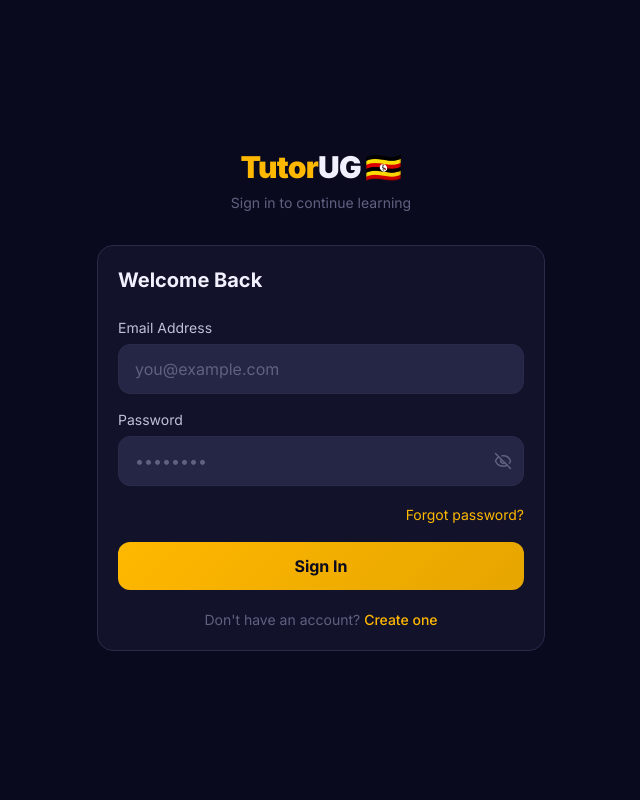
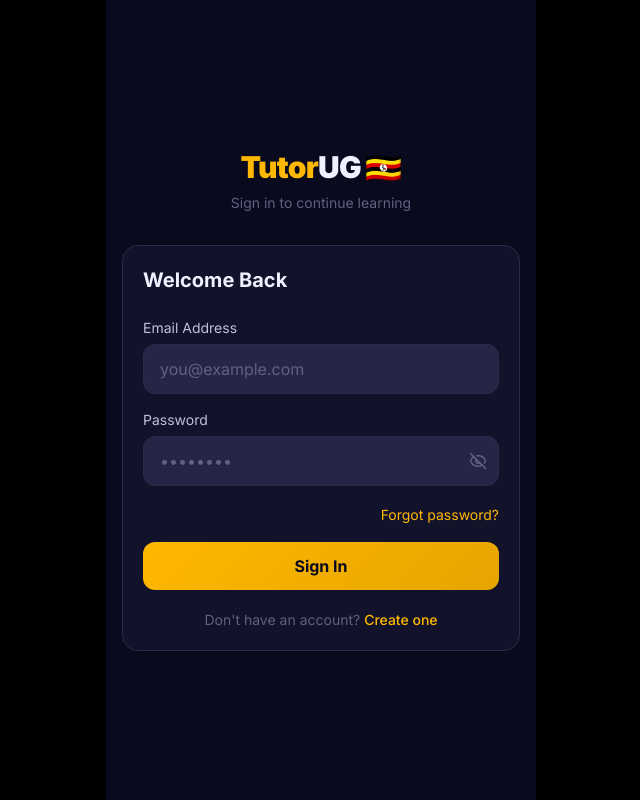
Before and after one commit to OPOKA-ERIC/TUTOR-UG, a React (Vite) app in the folder web/: page /login in a window 1280 px wide. Both pictures are taken after a click on the button 822 px from the left and 461 px from the top of the page. Shown: the whole page, without its empty margins (319-959 px from the left). Built offline with nearby package versions, Linux system fonts and the light colour scheme.

Commit message:
fix: constrain web app to mobile width like Android app

```diff
--- a/web/src/App.tsx
+++ b/web/src/App.tsx
@@ -32,6 +32,7 @@
   )
 
   return (
+    <div className="h-full flex flex-col">
     <Routes>
       <Route path="/" element={<SplashPage />} />
       <Route path="/login" element={profile ? <Navigate to="/chat" replace /> : <LoginPage />} />
@@ -46,5 +47,6 @@
       <Route path="/settings" element={<PrivateRoute><SettingsPage /></PrivateRoute>} />
       <Route path="*" element={<Navigate to="/" replace />} />
     </Routes>
+    </div>
   )
 }
--- a/web/src/index.css
+++ b/web/src/index.css
@@ -4,6 +4,10 @@
 
 @layer base {
   * { box-sizing: border-box; margin: 0; padding: 0; }
+  html, body, #root {
+    height: 100%;
+    height: 100dvh;
+  }
   body {
     background-color: #0A0A1F;
     color: #F0F0FF;
--- a/web/src/main.tsx
+++ b/web/src/main.tsx
@@ -9,7 +9,19 @@
   <StrictMode>
     <BrowserRouter>
       <AuthProvider>
-        <App />
+        {/* Mobile app frame — centers content like an Android phone on desktop */}
+        <div className="min-h-screen bg-black flex items-center justify-center">
+          <div
+            className="relative bg-bg overflow-hidden"
+            style={{
+              width: '100%',
+              maxWidth: '430px',
+              height: '100dvh',
+              maxHeight: '100dvh',
+            }}>
+            <App />
+          </div>
+        </div>
       </AuthProvider>
     </BrowserRouter>
   </StrictMode>
--- a/web/src/pages/SettingsPage.tsx
+++ b/web/src/pages/SettingsPage.tsx
@@ -5,7 +5,8 @@
 import { supabase } from '@/lib/supabase'
 import { SUPABASE_URL, SUPABASE_ANON } from '@/lib/supabase'
 import { EDUCATION_LEVELS, REGIONS, getSubjectsForLevel } from '@/lib/constants'
-import Layout from '@/components/Layout'
+import { ArrowLeft } from 'lucide-react'
+import Logo from '@/components/Logo'
 import type { UserSettings } from '@/types'
 
 const THEMES = ['DEEP_SPACE','MIDNIGHT','FOREST','OCEAN','SUNSET']
@@ -94,9 +95,18 @@
   )
 
   return (
-    <Layout>
-      <div className="flex-1 overflow-y-auto p-6 max-w-2xl mx-auto w-full space-y-6">
-        <h1 className="text-text-white text-2xl font-bold">Settings</h1>
+    <div className="flex flex-col h-full bg-gradient-to-b from-surface to-bg">
+      {/* TOP BAR */}
+      <div className="bg-gradient-to-r from-surface to-surface-var px-2 py-2 flex items-center gap-1 shrink-0">
+        <button onClick={() => navigate('/chat')} className="w-12 h-12 flex items-center justify-center shrink-0">
+          <div className="w-9 h-9 bg-surface-input rounded-full flex items-center justify-center">
+            <ArrowLeft size={18} className="text-text-white" />
+          </div>
+        </button>
+        <Logo size="sm" />
+        <span className="text-text-white font-bold text-xl ml-2">Settings</span>
+      </div>
+      <div className="flex-1 overflow-y-auto p-4 space-y-5">
 
         {/* Avatar + Profile */}
         <div className="card">
@@ -227,7 +237,8 @@
           className="w-full flex items-center justify-center gap-2 py-3 rounded-xl border border-error/30 text-error hover:bg-error/10 transition-colors font-medium">
           <LogOut size={18} /> Sign Out
         </button>
+        <div className="h-4" />
       </div>
-    </Layout>
+    </div>
   )
 }
```
